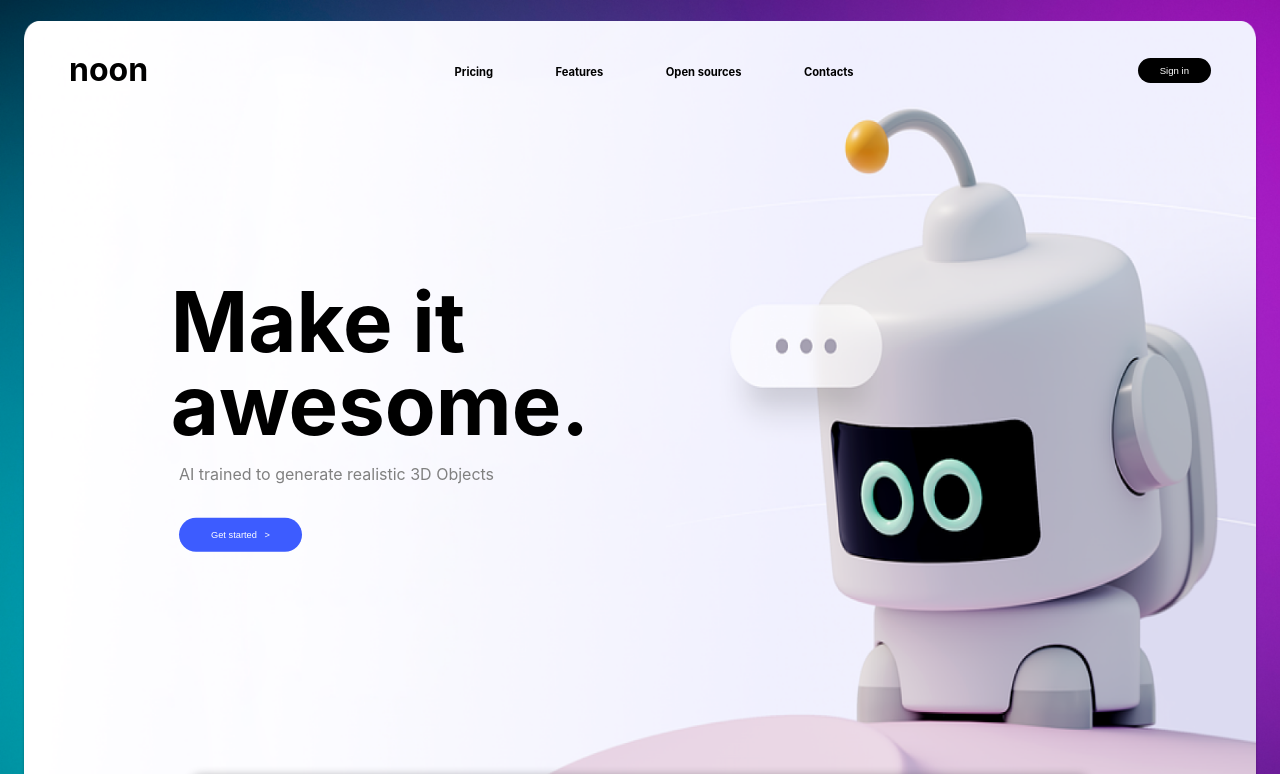
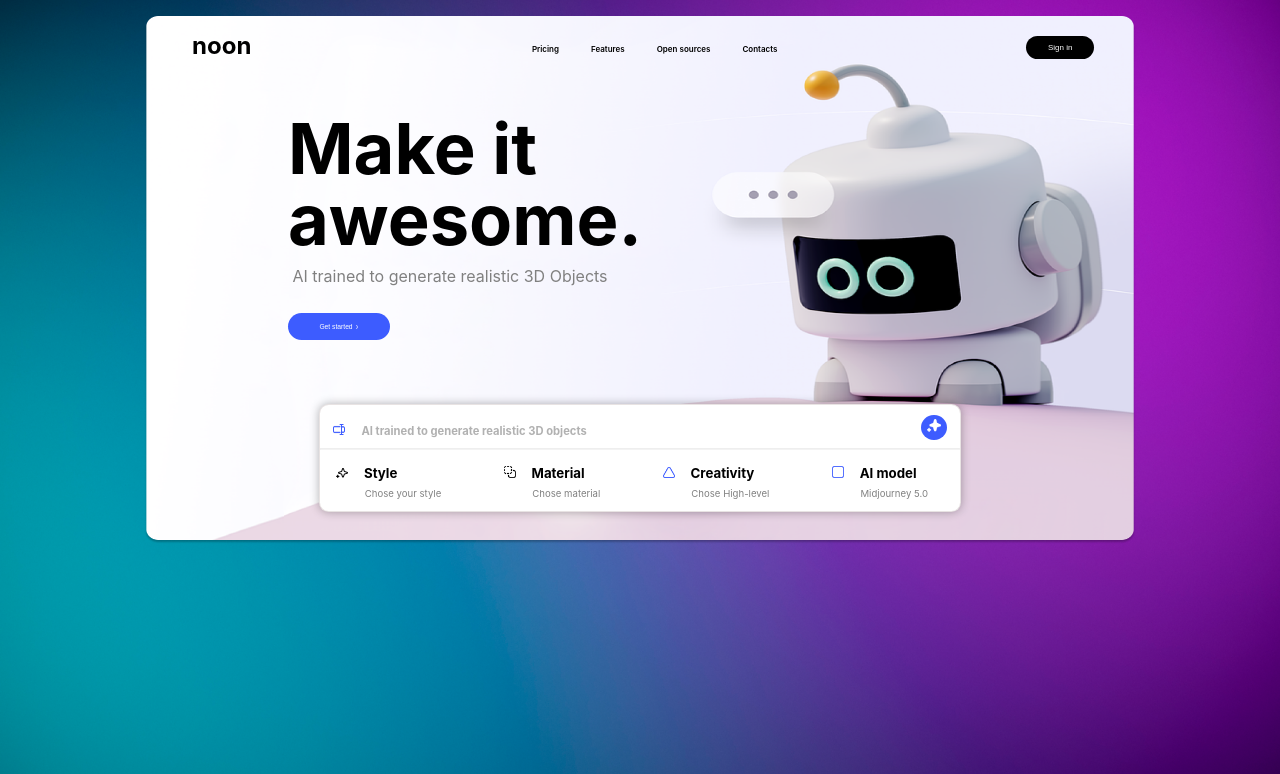
Before and after one commit to Julio-Campos-Swork/prueba-b-life, a React (Vite) app: page / in a window 1280 px wide. Shown: the top 774 px of the page. Built offline with nearby package versions, Linux system fonts and the light colour scheme.

Commit message:
actualizacion

```diff
--- a/src/App.jsx
+++ b/src/App.jsx
@@ -9,9 +9,6 @@ function App() {
         <Cuerpo />
         <Modal />
       </div>
-      <h6 style={{ color: 'white' }}>
-        Created By Julio Campos for Web Browser, not optimized yet for Movil
-      </h6>
     </>
   )
 }
--- a/src/components/Cuerpo.jsx
+++ b/src/components/Cuerpo.jsx
@@ -9,9 +9,12 @@ const Cuerpo = () => {
           <br /> awesome.
         </h1>
         <p className="subtitle-body">
-          AI trained to generate realistic 3D Objects
+          &nbsp;AI trained to generate realistic 3D Objects
         </p>
-        <button className="btn-get-started">Get started &nbsp; &gt;</button>
+        <button className="btn-get-started">
+          Get started&nbsp;{' '}
+          <img className="flecha" src="../assets/flecha.png" />
+        </button>
       </div>
     </>
   )
--- a/src/index.css
+++ b/src/index.css
@@ -9,31 +9,33 @@
   -moz-osx-font-smoothing: grayscale;
   -webkit-text-size-adjust: 100%;
 }
-* {
+html {
   margin: 0;
   padding: 0;
+  height: 100vh;
 }
 body {
   margin: 0;
-  padding: 5px;
   background-image: url('./assets/Fondo2.png');
   background-size: cover;
   background-repeat: no-repeat;
-  /* width: 100vw; */
-  /* height: 100vh; */
 }
 
 .container {
   display: flex;
   flex-direction: column;
-  background-image: url('./assets/fondoB.png');
-  background-size: 100% 100%;
-  background-repeat: no-repeat;
-  margin: 1rem;
-  height: calc(10em + 100vh);
+  background: url('./assets/fondoB.png');
+  background-size: cover;
+  background-repeat: round;
+  margin-top: 1em;
+  margin-bottom: 1em;
+  margin-right: 9em;
+  margin-left: 9em;
+  /* width: 90%;
+  height: 100%; */
 }
 .logo{
-  font-size: calc(1em + 2vh);
+  font-size: calc(1em + 1vh);
 }
 .logo:hover{
   transform: scale(1.2);
@@ -47,11 +49,11 @@ cursor: pointer;
   display: flex;
   justify-content: space-between;
   align-items: center;
-  height: 85px;
-  /* padding: 2rem; */
-  margin-top: .4rem;
+  height: 75px;
+  margin-top: -.5rem;
   margin-left: 3rem;
-  margin-right: 3rem;
+  margin-right: calc(1em + 2vw);
+
 }
 
 .header .nav-links {
@@ -61,7 +63,7 @@ cursor: pointer;
 .header .nav-links li {
   display: inline-block;
   padding: 0 20px;
-  margin-left: 1.4em;
+  margin-left: -.5em;
 }
 
 .header .nav-links li:hover {
@@ -69,10 +71,10 @@ cursor: pointer;
 }
 
 .header .nav-links a {
-  font-size: 0.7rem;
+  font-size: 0.5rem;
   color: #000000;
   text-decoration: none;
-  font-weight: 700;
+  font-weight: 600;
 }
 
 .header .nav-links li a:hover {
@@ -84,7 +86,7 @@ cursor: pointer;
   border-radius: 32px;
   cursor: pointer;
   color: #ffffff;
-  font-size: 0.6rem;
+  font-size: 0.5rem;
   padding: 7px 22px;
   text-decoration: none;
   border: 0;
@@ -98,22 +100,23 @@ cursor: pointer;
 /* cuerpo  */
 
 .body-container {
-  position: absolute;
-  top: 52%;
-  left: 30%;
-  transform: translate(-50%, -50%);
   display: flex;
   flex-direction: column;
-  /* align-items: baseline; */
+  align-items: baseline;
+  margin-top: -1em;
+  margin-left: 9em;
+  margin-bottom: 1em;
+
 }
 .title-body {
-  font-size: calc(2em + 4vw);
+  font-size: calc(2em + 3vw);
   line-height: 1;
   margin-left: -.1em;
+  margin-bottom: -.1em;
 }
 .subtitle-body {
   color: gray;
-  margin-top: 1rem;
+  /* margin-top: 1rem; */
   margin-bottom: 2rem;
 }
 .btn-get-started {
@@ -121,11 +124,12 @@ cursor: pointer;
   border-radius: 50px;
   cursor: pointer;
   color: #ffffff;
-  font-size: calc(.1em + .6vw);
-  padding: 12px 25px;
+  font-size: calc(.1em + .4vw);
+  padding: 10px 10px;
   text-decoration: none;
   border: 0;
-  width: 30%;
+  width: 12%;
+  margin-top: -1em;
 }
 .btn-get-started:hover{
   transform: scale(1.1);
@@ -133,37 +137,39 @@ cursor: pointer;
 
 }
 .modal-container {
-  position: absolute;
-  top: 108%;
-  left: 50%;
-  transform: translate(-50%, -50%);
+  align-self: center;
   background-color: #ffffff;
   border: 1px solid #c8bcbc6a;
   border-radius: .6em;
   box-shadow: 0 0 10px rgba(0, 0, 0, 0.3);
-  width: 70vw;
-  /* display: grid; */
+  width: 50vw;
+  margin-top: 3em;
+  margin-bottom: 2em;
+
 }
 .modal-header{
   display: flex;
   justify-content: space-between;
+  margin-bottom: -1em;
 }
 .modal-title{
-  font-size: calc(.2em + .9vw);
+  font-size: calc(.3em + .5vw);
   margin-bottom: 1rem;
   margin-top: .5rem;
-  margin-left: 3em;
+  margin-left: 1.2em;
   color: rgba(128, 128, 128, 0.616);
 }
 .buton-header{
   background-color: #3D5CFF;
-  border-radius: 50%;
-  margin-top: 1em;
-  margin-right: 1.5em;
-  padding:.5em;
+  border-radius: 1000%;
+  margin-top: .7em;
+  margin-right: 1em;
+  /* padding: 5px 5px 5px 5px; */
   border: 0;
   cursor: pointer;
-  width: 2rem;
+  /* width: 1.8rem; */
+  height: 25px;
+  width: 20x;
 
 }
 .buton-header:hover{
@@ -177,7 +183,7 @@ cursor: pointer;
 .vector1{
   margin-top: .7rem;
   margin-right: 1rem;
-  width: 15px;
+  width: 12px;
   cursor: pointer;
 
 }
@@ -192,14 +198,14 @@ cursor: pointer;
 }
 .modal-list {
   display: flex;
-  padding: 0 1rem;
+  /* padding: 0 1rem; */
   color: #000000;
-  font-weight: 600;
+  font-weight: 400;
   margin-left: 2em;
   margin-right: 2em;
-  margin-bottom: 2em;
-  margin-top: 2rem;
-  font-size: calc(.5em + 1vw);
+  /* margin-bottom: 1em; */
+  margin-top: -1em;
+  font-size: calc(.2em + 1vw);
   justify-content: space-between;
 
 }
@@ -211,7 +217,8 @@ cursor: pointer;
 }
 .modal-subtitle{
   margin-left: 0.8rem;
-  font-size: calc(.1em + .4vw);
+  margin-top: -2em;
+  font-size: calc(.2em + .5vw);
   color: gray;
 
 }
@@ -219,3 +226,6 @@ hr{
   margin-top: .5em;
   border-color: #00000010;
 }
+.flecha{
+  width: .3em;
+}
```
Also changed, not shown: public/assets/flecha.png (added), src/assets/flecha.png (added).
